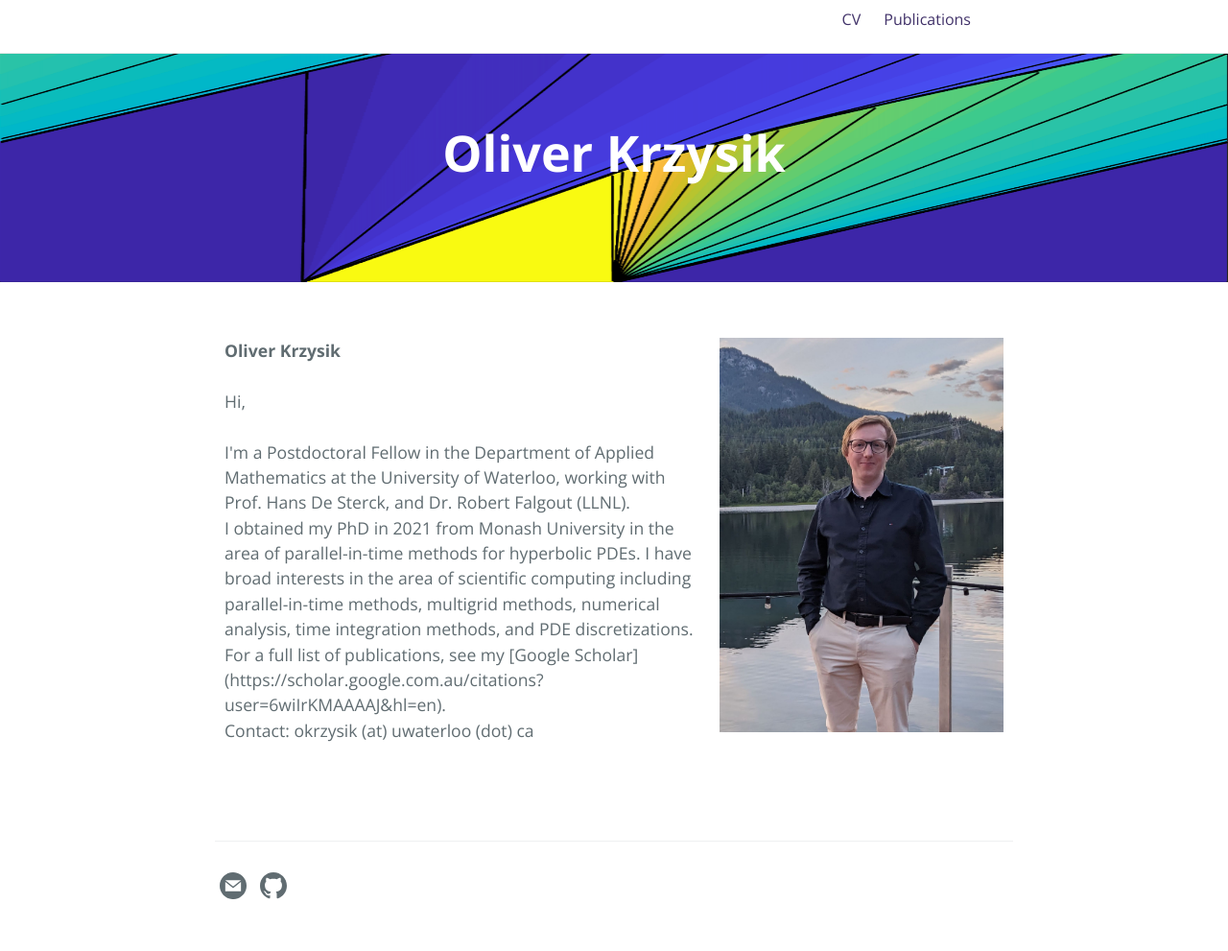
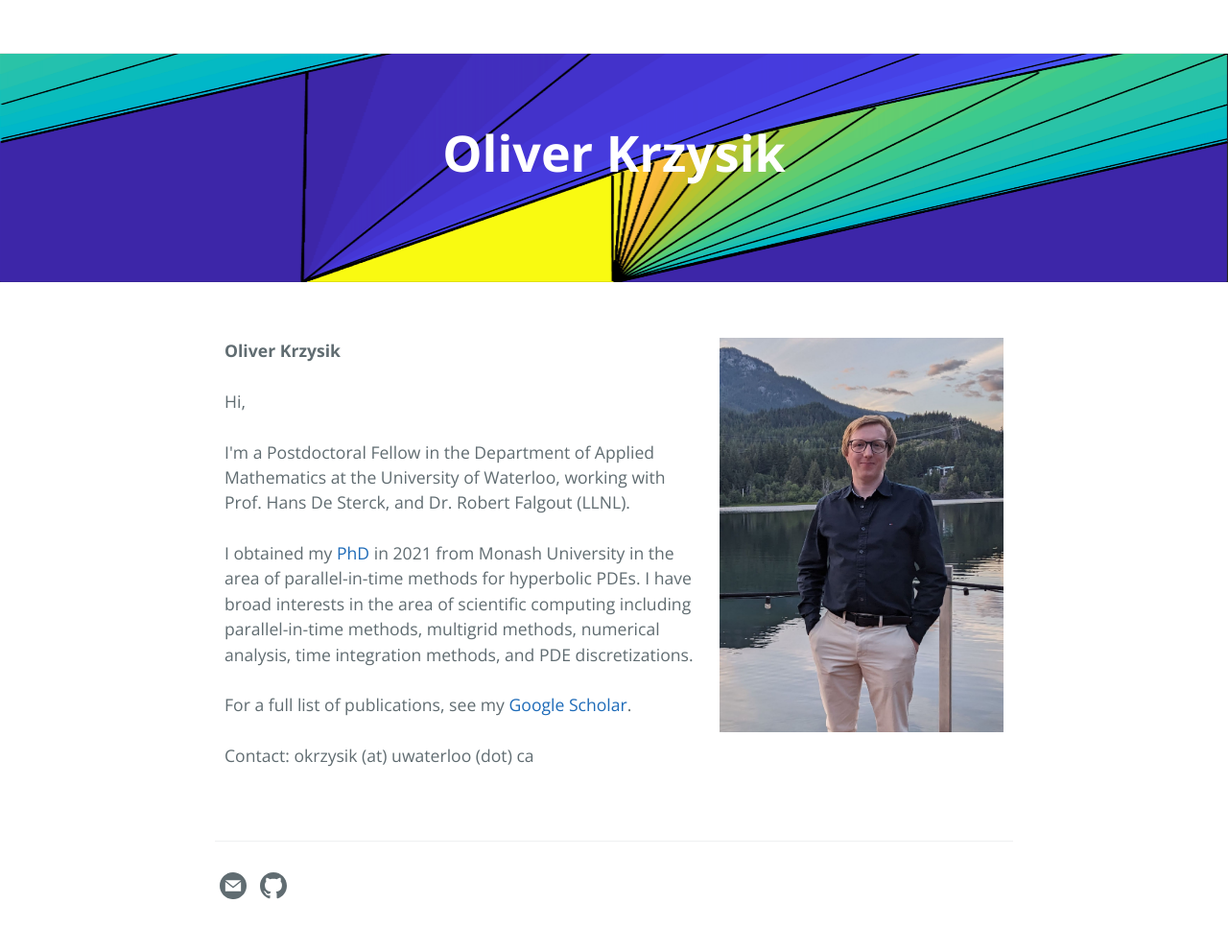
Before and after one commit to okrzysik/okrzysik.github.io, a Jekyll site: the page built from index.md, in a window 1280 px wide. Shown: the whole page at 96% size. Built offline with Jekyll 4.4.1, drawn with Linux system fonts in a browser that asks for light colours.

Commit message:
Can I do links?

```diff
--- a/index.md
+++ b/index.md
@@ -54,11 +54,11 @@ tagline:
 
     Hi,<br><br>
 
-    I'm a Postdoctoral Fellow in the Department of Applied Mathematics at the University of Waterloo, working with Prof. Hans De Sterck, and Dr. Robert Falgout (LLNL).<br>
+    I'm a Postdoctoral Fellow in the Department of Applied Mathematics at the University of Waterloo, working with Prof. Hans De Sterck, and Dr. Robert Falgout (LLNL).<br><br>
 
-    I obtained my PhD in 2021 from Monash University in the area of parallel-in-time methods for hyperbolic PDEs. I have broad interests in the area of scientific computing including parallel-in-time methods, multigrid methods, numerical analysis, time integration methods, and PDE discretizations.<br>
+    I obtained my <a href="https://bridges.monash.edu/articles/thesis/Multilevel_parallel-in-time_methods_for_advection-dominated_PDEs/17108537">PhD</a> in 2021 from Monash University in the area of parallel-in-time methods for hyperbolic PDEs. I have broad interests in the area of scientific computing including parallel-in-time methods, multigrid methods, numerical analysis, time integration methods, and PDE discretizations.<br><br>
 
-    For a full list of publications, see my [Google Scholar](https://scholar.google.com.au/citations?user=6wiIrKMAAAAJ&hl=en).<br>
+    For a full list of publications, see my <a href="https://scholar.google.com.au/citations?user=6wiIrKMAAAAJ&hl=en">Google Scholar</a>.<br><br>
 
     <!-- the below is commented out for the moment.
     For more information, see:<br>
```
Also changed, not shown: cv.md (deleted, +0 -13 lines), publications.md (deleted, +0 -11 lines).
